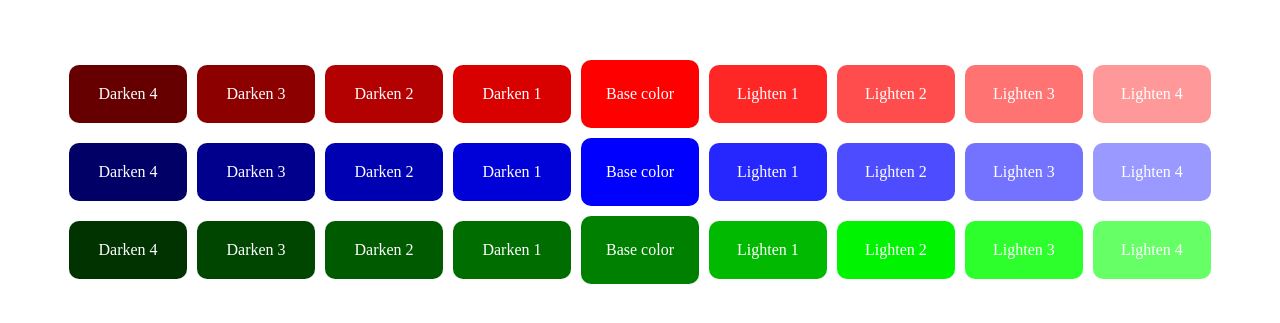
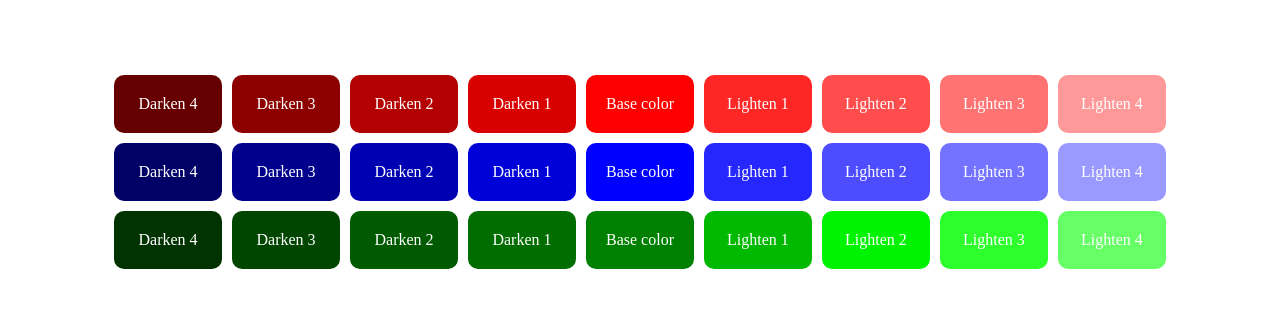
Before and after one commit to Fenix-Quiroz/entregas-master-frontend-lemoncode, a website built with Vite: page modulo1-layout/ejercicio-1/index.html in a window 1280 px wide. Shown: the part 223-546 px from the top of the page. Built offline with nearby package versions, Linux system fonts and the light colour scheme.

Commit message:
corrected exercise

```diff
--- a/modulo1-layout/ejercicio-1/_base.scss
+++ b/modulo1-layout/ejercicio-1/_base.scss
@@ -1,8 +1,14 @@
+@use "sass:color";
 $color-box-text: white;
 $border-radius: 10px;
 $color-base-1: red;
 $color-base-2: blue;
 $color-base-3: green;
+$colors: (
+  1: $color-base-1,
+  2: $color-base-2,
+  3: $color-base-3,
+);
 
 @mixin box-base($color) {
   background-color: $color;
@@ -16,3 +22,17 @@ $color-base-3: green;
   place-content: center;
   height: 100vh;
 }
+
+@mixin color($color) {
+  .base-color {
+    background-color: $color;
+  }
+  @for $i from 1 through 4 {
+    .darken-#{$i} {
+      background-color: color.scale($color, $lightness: - 1 * $i * 15%);
+    }
+    .lighten-#{$i} {
+      background-color: color.scale($color, $lightness: $i * 15%);
+    }
+  }
+}
--- a/modulo1-layout/ejercicio-1/mystyle.scss
+++ b/modulo1-layout/ejercicio-1/mystyle.scss
@@ -1,5 +1,5 @@
 @use "base" as *;
-@use "sass:color";
+
 body {
   @include reset;
 }
@@ -27,35 +27,8 @@ body {
   background-color: gray;
 }
 
-@for $i from 1 through 4 {
-  .container-#{$i} > .base-color {
-    @if ($i == 1) {
-      @include box-base($color-base-1);
-    } @else if($i == 2) {
-      @include box-base($color-base-2);
-    } @else if($i == 3) {
-      @include box-base($color-base-3);
-    }
+@each $i, $color in $colors {
+  .container-#{$i} {
+    @include color($color);
   }
 }
-
-@for $i from 1 through 4 {
-  .container-1 > .darken-#{$i} {
-    background-color: color.scale($color-base-1, $lightness: - 1 * $i * 15%);
-  }
-  .container-2 .darken-#{$i} {
-    background-color: color.scale($color-base-2, $lightness: -1 * $i * 15%);
-  }
-  .container-3 .darken-#{$i} {
-    background-color: color.scale($color-base-3, $lightness: -1 * $i * 15%);
-  }
-  .container-1 > .lighten-#{$i} {
-    background-color: color.scale($color-base-1, $lightness: $i * 15%);
-  }
-  .container-2 .lighten-#{$i} {
-    background-color: color.scale($color-base-2, $lightness: $i * 15%);
-  }
-  .container-3 .lighten-#{$i} {
-    background-color: color.scale($color-base-3, $lightness: $i * 15%);
-  }
-}
```
